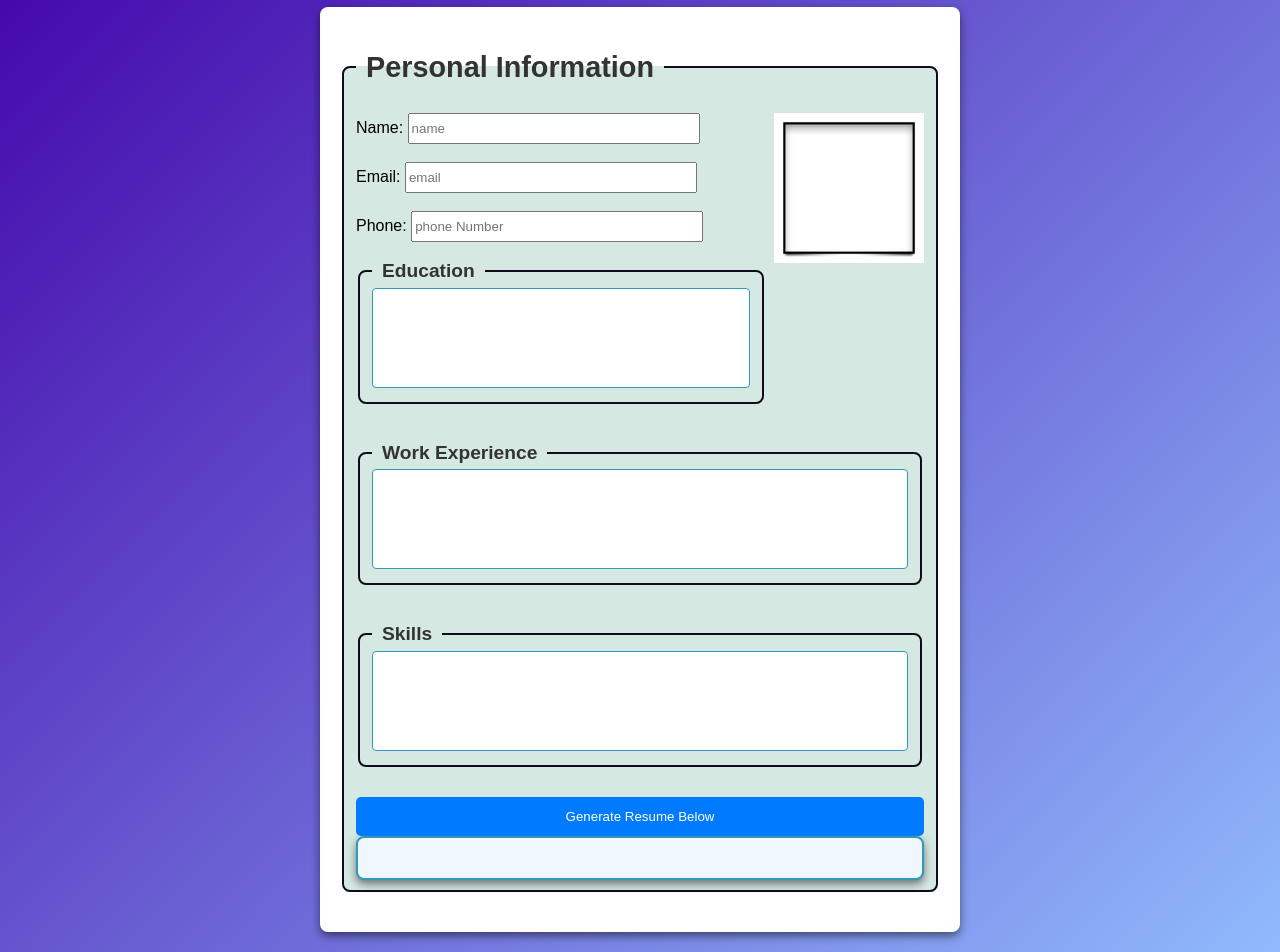
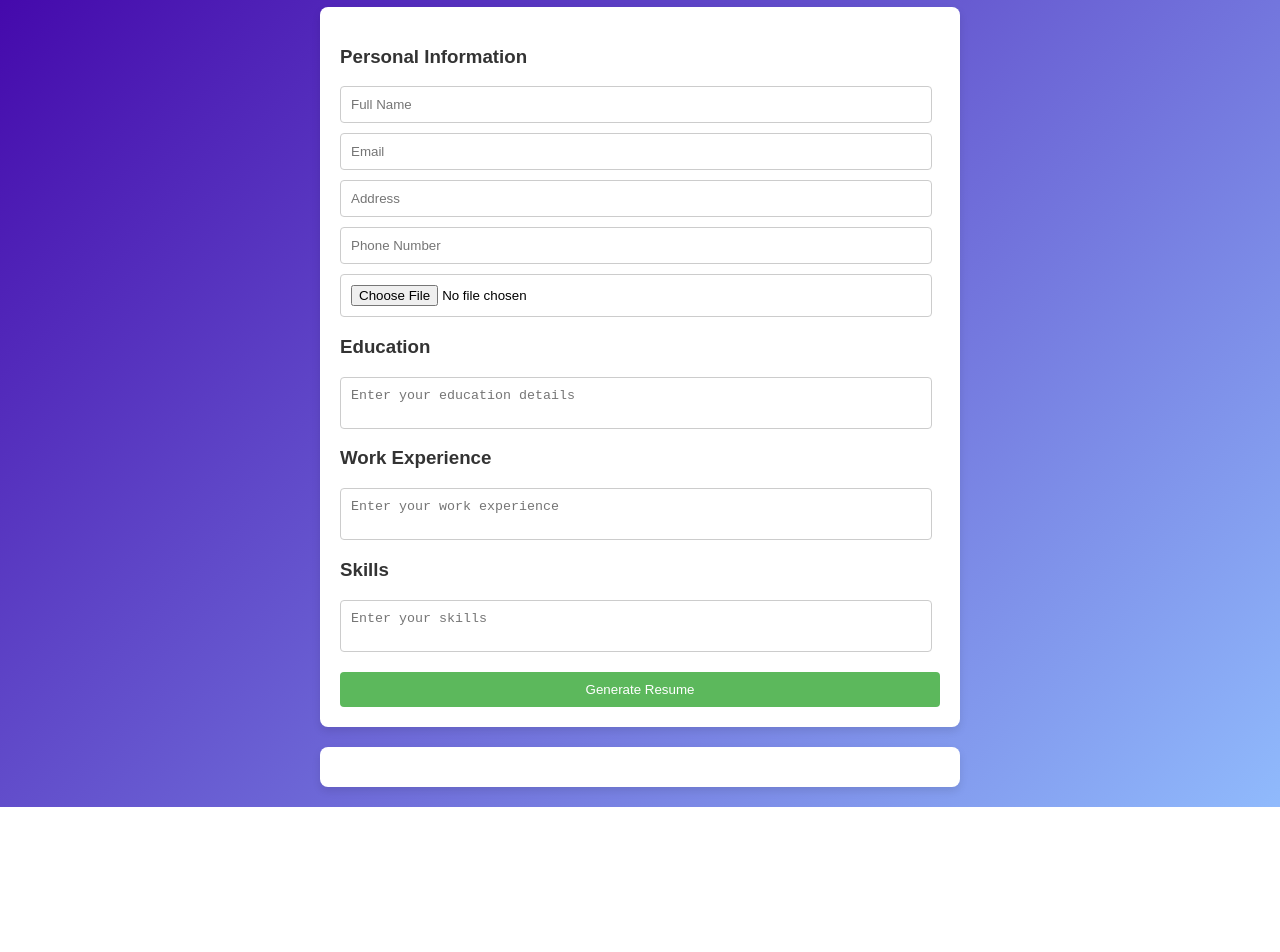
Before and after one commit to nishanazar/Milestone-03, a plain HTML site: page index.html in a window 1280 px wide. Shown: the part 73-1025 px from the top of the page. After the commit the page ends 880 px from the top, so only its background shows below. Drawn offline with Linux system fonts and the light colour scheme.

Commit message:
I created Milstone03

```diff
--- a/index.css
+++ b/index.css
@@ -1,88 +1,71 @@
 body {
   font-family: Arial, sans-serif;
-  margin: 0;
-  padding: 0;
+  margin: 20px;
+  background-color: #f4f4f4;
   background: linear-gradient(135deg, #4203a9, #90bafc);
 }
 
-textarea {
-  width: 100%;
-  height: 100px;
-  resize: none;
-  border: 1px solid #3498bd;
-  border-radius: 4px;
-  box-sizing: border-box;
-}
-
 h1 {
-  color: #ffffff;
   text-align: center;
-}
-
-.profile-pic {
-  width: 150px;
-  float: right;
-  margin-left: 10px;
+  color: aliceblue;
 }
 
 form {
+  background-color: white;
+  padding: 20px;
+  border-radius: 8px;
+  box-shadow: 0 4px 8px rgba(0, 0, 0, 0.1);
   max-width: 600px;
-  margin: 20px auto;
-  background-color: #fff;
-  border-radius: 8px;
-  box-shadow: 0 4px 8px rgba(0, 0, 0, 0.5);
-  padding: 20px;
+  margin: 0 auto 20px;
+}
+
+input,
+textarea {
+  resize: none;
+  display: block;
+  width: 95%;
+  padding: 10px;
+  margin: 10px 0;
+  border: 1px solid #ccc;
+  border-radius: 4px;
 }
 
 button {
+  background-color: #5cb85c;
+  color: white;
+  padding: 10px 15px;
+  border: none;
+  border-radius: 4px;
+  cursor: pointer;
   margin-top: 10px;
-  padding: 12px;
-  background-color: #007bff;
-  color: #fff;
-  border: none;
-  cursor: pointer;
   width: 100%;
-  border-radius: 5px;
-  transition: background-color 0.3s ease;
 }
 
 button:hover {
-  background-color: #0056b3;
-}
-
-fieldset {
-  border: 2px solid #110b1c;
-  border-radius: 8px;
-  margin-bottom: 20px;
-  background-color: rgb(213, 232, 225);
-}
-
-legend {
-  font-weight: bold;
-  color: #333;
-  padding: 0 10px;
-  font-size: 1.2em;
-}
-
-input {
-  width: 50%;
-  height: 25px;
+  background-color: #4cae4c;
 }
 
 #resumeOutput {
+  background-color: white;
+  padding: 20px;
+  border-radius: 8px;
+  box-shadow: 0 4px 8px rgba(0, 0, 0, 0.1);
   max-width: 600px;
-  margin: auto;
-  padding: 20px;
-  border: 2px solid #3498bd;
-  border-radius: 8px;
-  background-color: aliceblue;
-  box-shadow: 0 4px 8px rgba(0, 0, 0, 0.5);
+  margin: 20px auto;
 }
 
-#resumeOutput h2 {
-  color: #2c3e50;
+#resumeOutput img {
+  border-radius: 50%;
+  margin-bottom: 20px;
+}
+
+h2,
+h3 {
+  color: #333;
 }
 
 p {
-  font-size: 15px;
+  margin-bottom: 10px;
+  font-size: 16px;
+  color: #555;
 }
--- a/index.html
+++ b/index.html
@@ -1,52 +1,36 @@
 <!DOCTYPE html>
 <html lang="en">
-  <head>
-    <meta charset="UTF-8" />
-    <meta name="viewport" content="width=device-width, initial-scale=1.0" />
-    <title>Hackthon</title>
-    <link rel="stylesheet" href="index.css" />
-  </head>
-  <body>
-    <h1>Dynamic Resume builder by Nisha Nazar</h1>
-    <form id="resumeForm">
+<head>
+  <meta charset="UTF-8">
+  <meta name="viewport" content="width=device-width, initial-scale=1.0">
+  <title>Dynamic Resume Builder</title>
+  <link rel="stylesheet" href="index.css">
+</head>
+<body>
+  <h1>Dynamic Resume Builder</h1>
 
-      <fieldset>
-        <legend><h2>Personal Information</h2></legend>
-        <img src="images (1).png" alt="profile-pic" class="profile-pic" />
-        <label>Name:</label>
-        <input type="text" id="name"name="name"placeholder="name" />
-        <br />
-        <br />
-        <label>Email:</label>
-        <input type="email"id="email"name="email"required placeholder="email"/>
-        <br />
-        <br />
-        <label>Phone:</label>
-        <input type="tel" id="phone" name="phone" required placeholder="phone Number"/>
-        <br />
-        <br />
-        <fieldset>
-        <legend>Education</legend>
-        <textarea id="education" name="education" rows="3" required></textarea>
-        </fieldset>
-        <br/>
-        <fieldset>
-        <legend>Work Experience</legend>
-        <textarea id="experience" name="Experience" rows="3"required></textarea>
-        </fieldset>
-        <br />
-      <fieldset>
-        <legend>Skills</legend>
-       <textarea id="skills" name="Skills" rows="3" required></textarea>
-      </fieldset>
-        <button type="submit">Generate Resume Below</button>
-     </form>
+  <!-- Form to capture user input -->
+  <form id="resumeForm">
+    <h3>Personal Information</h3>
+    <input type="text" id="name" placeholder="Full Name" required />
+    <input type="email" id="email" placeholder="Email" required />
+    <input type="text" id="address" placeholder="Address" />
+    <input type="text" id="phone" placeholder="Phone Number" required />
+    <input type="file" id="profilePicture" />
 
-     <div id="resumeOutput">
-        <!-- Resume will be generative below -->
-     </div>
+    <h3>Education</h3>
+    <textarea id="education" placeholder="Enter your education details" required></textarea>
 
+    <h3>Work Experience</h3>
+    <textarea id="workExperience" placeholder="Enter your work experience" required></textarea>
+
+    <h3>Skills</h3>
+    <textarea id="skills" placeholder="Enter your skills" required></textarea>
+
+    <button type="submit">Generate Resume</button>
+  </form>
+   <!-- Display Resume -->
+   <div id="resumeOutput"></div>
 <script src="index.js"></script>
-
-  </body>
+</body>
 </html>
--- a/index.js
+++ b/index.js
@@ -1,32 +1,36 @@
 var _a;
-//listing element
-(_a = document.getElementById("resumeForm")) === null || _a === void 0 ? void 0 : _a.addEventListener('submit', function (event) {
+(_a = document
+    .getElementById("resumeForm")) === null || _a === void 0 ? void 0 : _a.addEventListener("submit", function (event) {
     event.preventDefault();
-    // type assertion
-    var nameElement = document.getElementById('name');
-    var emailElement = document.getElementById('email');
-    var phoneElement = document.getElementById('phone');
-    var educationElement = document.getElementById('education');
-    var experienceElement = document.getElementById('experience');
-    var skillElement = document.getElementById('skills');
-    if (nameElement && emailElement && phoneElement && educationElement && experienceElement && skillElement) {
+    var nameElement = document.getElementById("name");
+    var emailElement = document.getElementById("email");
+    var addressElement = document.getElementById("address");
+    var phoneElement = document.getElementById("phone");
+    var educationElement = document.getElementById("education");
+    var workExperienceElement = document.getElementById("workExperience");
+    var skillsElement = document.getElementById("skills");
+    var profilePictureElement = document.getElementById("profilePicture");
+    if (nameElement &&
+        emailElement &&
+        phoneElement &&
+        educationElement &&
+        workExperienceElement &&
+        skillsElement) {
         var name_1 = nameElement.value;
         var email = emailElement.value;
+        var address = addressElement.value;
         var phone = phoneElement.value;
         var education = educationElement.value;
-        var experience = experienceElement.value;
-        var skills = skillElement.value;
-        // Create resume output
-        var resumeOutput = "\n    <h2>Resume</h2>\n    <p><strong>Name:</strong> ".concat(name_1, "</p>\n     <p><strong>Email:</strong> ").concat(email, "</p>\n      <p><strong>Name:</strong> ").concat(phone, "</p>\n      \n      <h3>Education</3>\n      <p>").concat(education, "</p>\n      \n         <h3>Experience</3>\n      <p>").concat(experience, "</p>\n\n         <h3>Skills</3>\n      <p>").concat(skills, "</p>");
-        var resumeOutputElement = document.getElementById('resumeOutput');
+        var workExperience = workExperienceElement.value;
+        var skills = skillsElement.value;
+        var profilePicture = profilePictureElement.files
+            ? URL.createObjectURL(profilePictureElement.files[0])
+            : "";
+        // Create dynamic resume output
+        var resumeOutput = "\n          <h2>".concat(name_1, "'s Resume</h2>\n          <img src=\"").concat(profilePicture, "\" alt=\"Profile Picture\" style=\"width: 150px; height: 150px;\" />\n          <p><strong>Email:</strong> ").concat(email, "</p>\n          <p><strong>Address:</strong> ").concat(address, "</p>\n          <p><strong>Phone:</strong> ").concat(phone, "</p>\n\n          <h3>Education</h3>\n          <p>").concat(education, "</p>\n\n          <h3>Work Experience</h3>\n          <p>").concat(workExperience, "</p>\n\n          <h3>Skills</h3>\n          <p>").concat(skills, "</p>\n      ");
+        var resumeOutputElement = document.getElementById("resumeOutput");
         if (resumeOutputElement) {
             resumeOutputElement.innerHTML = resumeOutput;
         }
-        else {
-            console.error('The resume output elements are missing');
-        }
-    }
-    else {
-        console.error('One or more output elements are missing');
     }
 });
```
Also changed, not shown: images (1).png (deleted), 1 other file.
